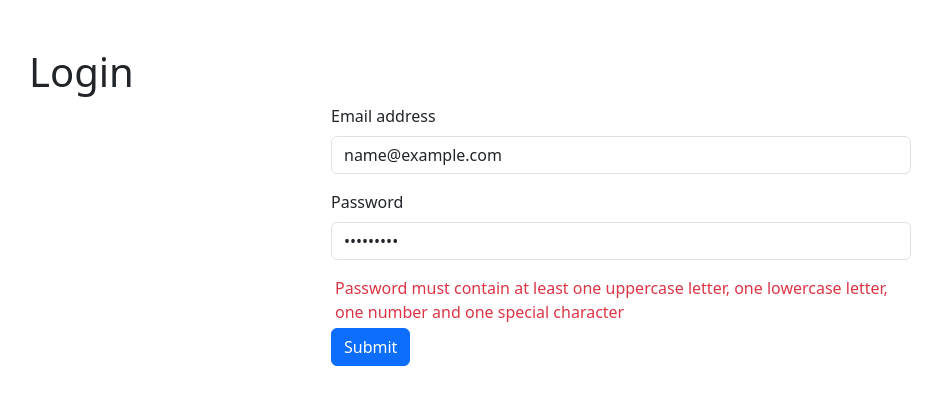
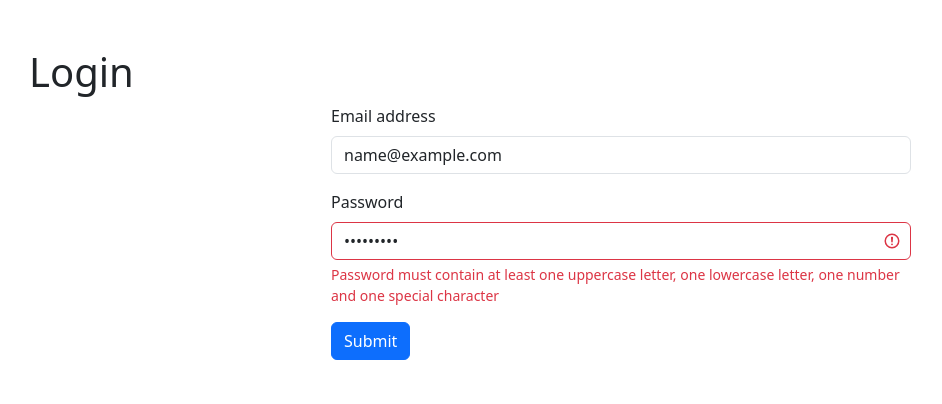
Before and after one commit to MusabSwe/react-formik-yup, a React (Vite) app: page / in a window 1280 px wide. Both pictures are taken after typing "name@example.com", "Sample123" into the empty fields and a click on the button "Submit". Shown: the top 404 px of the page, without its empty margins (19-961 px from the left). Built offline with nearby package versions, Linux system fonts and the light colour scheme.

Commit message:
Styling form validation errors

```diff
--- a/src/components/Login.tsx
+++ b/src/components/Login.tsx
@@ -91,14 +91,12 @@ const Login = () => {
                                 onBlur={formaik.handleBlur}
                                 name='email'
                                 value={formaik.values.email}
+                                isInvalid={!!(formaik.touched.email && formaik.errors.email)}
                             />
+                            <Form.Control.Feedback type="invalid">
+                                {formaik.errors.email}
+                            </Form.Control.Feedback>
                         </Form.Group>
-                        <div className='text-danger m-1'>
-                            {
-                                formaik.touched.email && formaik.errors.email ?
-                                    formaik.errors.email : null
-                            }
-                        </div>
                         <Form.Group className="mb-3" controlId="formBasicPassword">
                             <Form.Label>Password</Form.Label>
                             <Form.Control
@@ -108,14 +106,12 @@ const Login = () => {
                                 onBlur={formaik.handleBlur}
                                 name='password'
                                 value={formaik.values.password}
+                                isInvalid={!!(formaik.touched.password && formaik.errors.password)}
                             />
+                            <Form.Control.Feedback type="invalid">
+                                {formaik.errors.password}
+                            </Form.Control.Feedback>
                         </Form.Group>
-                        <div className='text-danger m-1'>
-                            {
-                                formaik.touched.password && formaik.errors.password ?
-                                    formaik.errors.password : null
-                            }
-                        </div>
                         <Button variant="primary" type="submit">
                             Submit
                         </Button>
```
